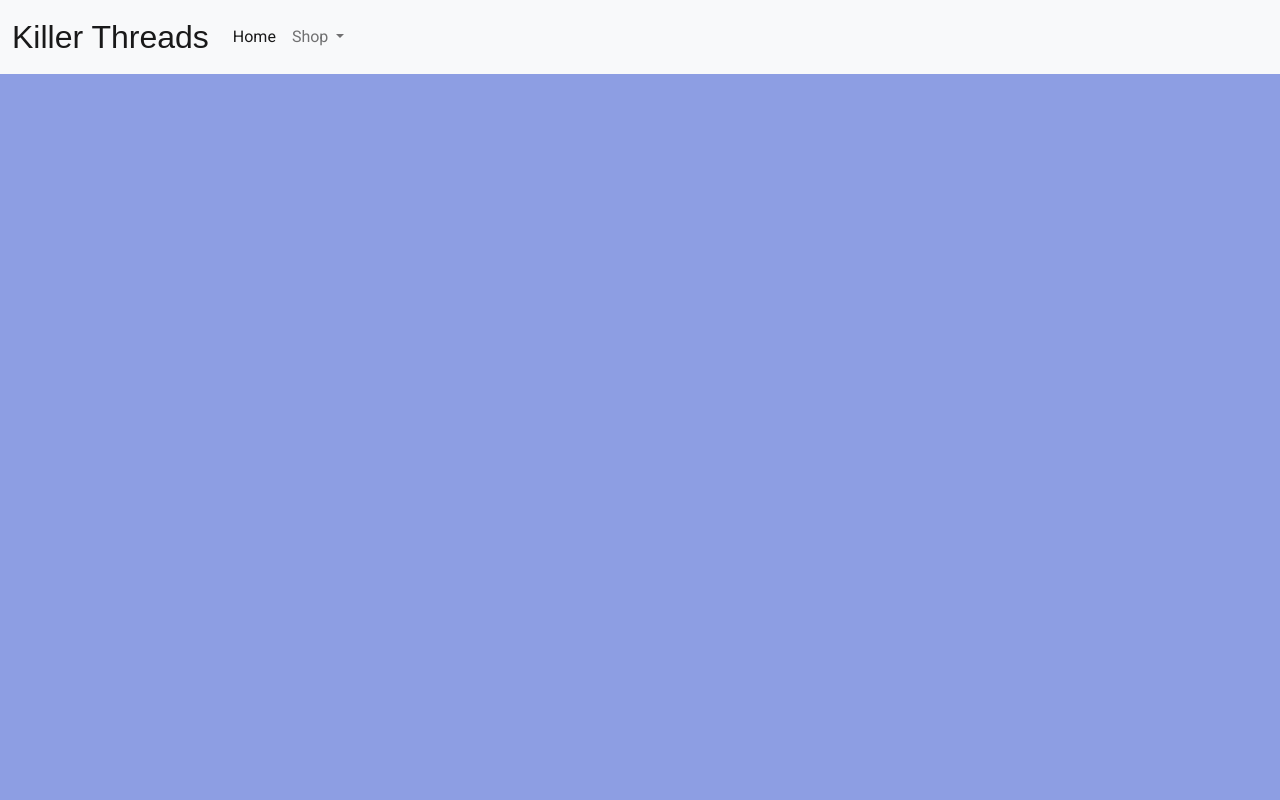
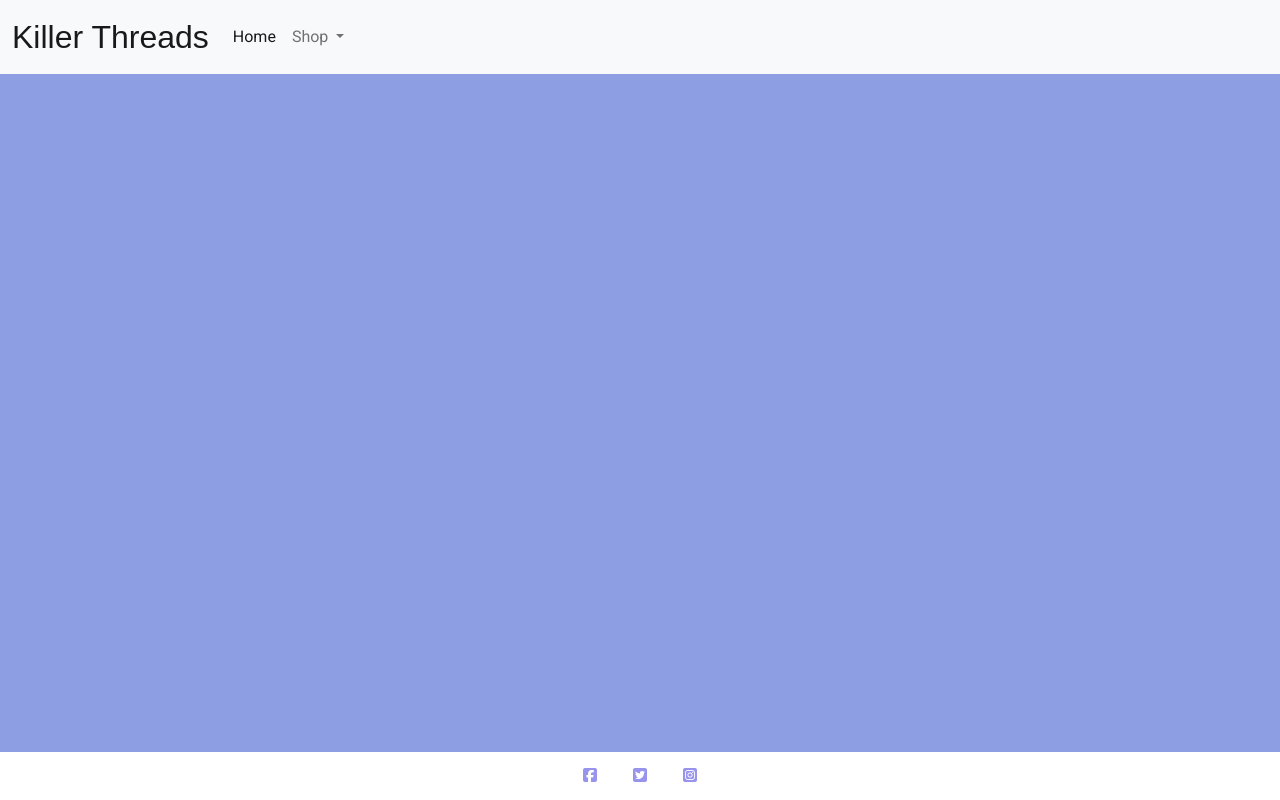
Before and after one commit to Tiff-C/ross-tiff-shared-repo-1, a plain HTML site: page index.html in a window 1280 px wide. Drawn offline with nearby package versions, Linux system fonts and the light colour scheme; a web font is replaced by a local one.

Commit message:
added footer element and social icons and styled footer

```diff
--- a/assets/css/style.css
+++ b/assets/css/style.css
@@ -5,7 +5,29 @@ body {
     font-size: 16px;
 }
 
+section {
+    height: 80vh;
+
+}
+
+footer {
+    background-color: white;
+    position: fixed;
+    bottom: 0;
+    height: auto;
+}
+
 .navbar-brand {
     font-family: 'Pattaya', sans-serif;
     font-size: 2em;
 }
+
+.social-container {
+    text-align: center;
+    padding: 0.75em 0;
+}
+
+.social-icons {
+    padding: 0 1em;
+    color: #9893ed;
+}
--- a/index.html
+++ b/index.html
@@ -10,10 +10,11 @@
     <link rel="preconnect" href="https://fonts.gstatic.com">
     <link href="https://fonts.googleapis.com/css2?family=Pattaya&family=Roboto&display=swap" rel="stylesheet">
     <link rel="stylesheet" href="/assets/css/style.css">
+    <script src="https://kit.fontawesome.com/f25a361717.js" crossorigin="anonymous"></script>
 </head>
 
 <body>
-    <nav class="navbar navbar-expand-md navbar-light bg-light">
+    <nav class="navbar navbar-expand-sm navbar-light bg-light">
         <div class="container-fluid">
             <a class="navbar-brand" href="#">Killer Threads</a>
             <button class="navbar-toggler" type="button" data-bs-toggle="collapse"
@@ -45,7 +46,16 @@
             </div>
         </div>
     </nav>
+    <section>
 
+    </section>
+    <footer class="container-fluid">
+        <div class="social-container">
+            <i class="fab fa-facebook-square social-icons"></i>
+            <i class="fab fa-twitter-square social-icons"></i>
+            <i class="fab fa-instagram-square social-icons"></i>
+        </div>
+    </footer>
     <script src="https://cdn.jsdelivr.net/npm/bootstrap@5.0.1/dist/js/bootstrap.bundle.min.js"
         integrity="sha384-gtEjrD/SeCtmISkJkNUaaKMoLD0//ElJ19smozuHV6z3Iehds+3Ulb9Bn9Plx0x4" crossorigin="anonymous">
     </script>
```
